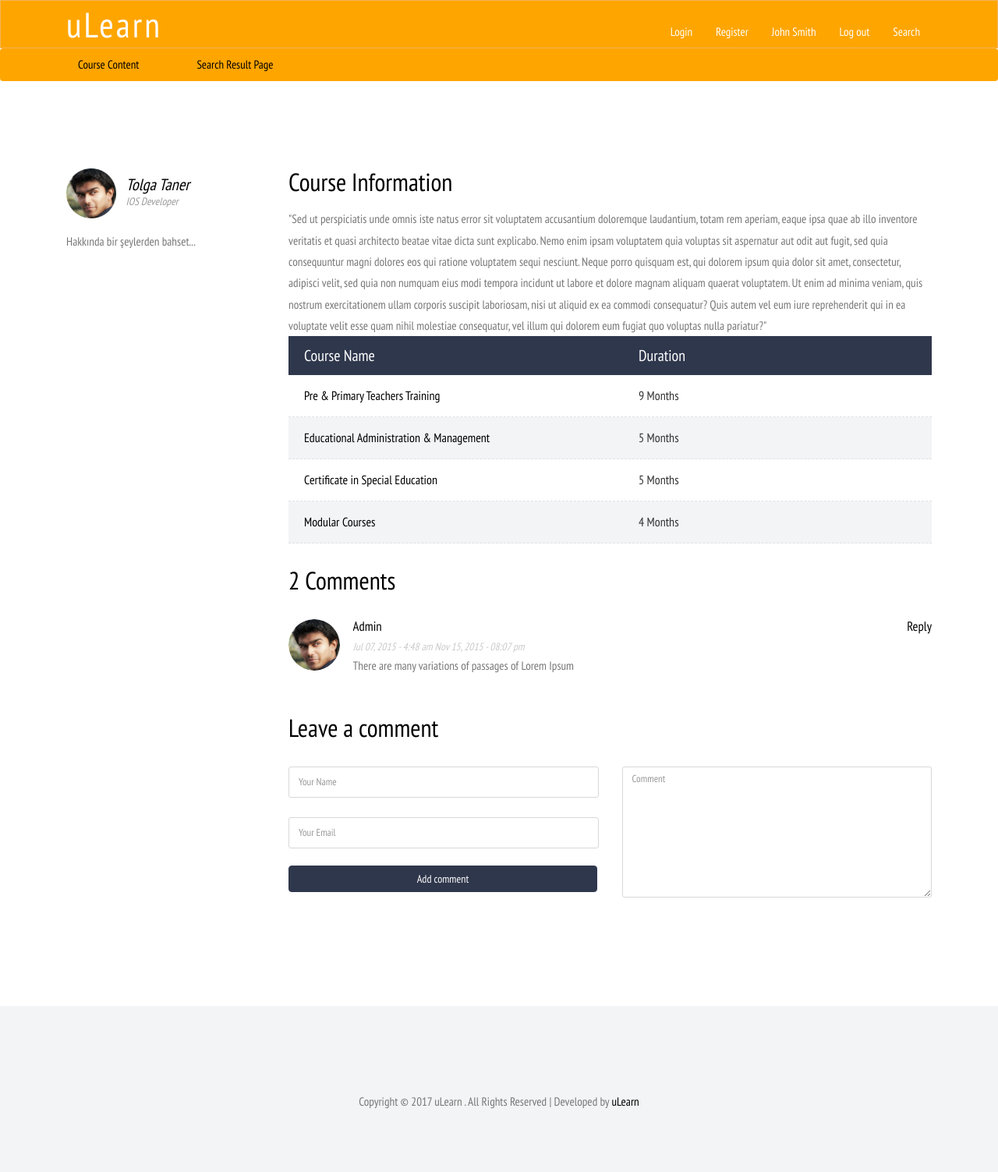
After one commit to TolgaTaner/uLearn, a Django app: page /coursepage in a window 1280 px wide. The commit adds this page. Shown: the whole page at 78% size. Run offline with Django 3.2, Linux system fonts and the light colour scheme; some libraries are stand-ins or nearby versions; some web fonts are replaced.

Commit message:
Teacher Register,log out button

```diff
--- a/uLearnApp/templates/base.html
+++ b/uLearnApp/templates/base.html
@@ -62,7 +62,12 @@ $(document).ready(function(){
               <li class="dropdown">
                   <a href="register.html"><i class="fa fa-plus"></i><span>Register</span></a>
               </li>
-
+              <li class="dropdown">
+                               <a href="profile.html" class="dropdown-toggle"><i class="fa fa-user"></i><span> John Smith</span></a>
+                            </li>
+                            <li class="dropdown">
+                                             <a href="profile.html" class="dropdown-toggle"><i class="fa fa-sign-out"></i> <span>Log out</span></a>
+                                          </li>
               <li class="dropdown">
 		            <a href="#" class="dropdown-toggle" data-toggle="dropdown"><i class="fa fa-search"></i><span>Search</span></a>
 		            <ul class="dropdown-menu search-form" style="display: none;">
@@ -72,6 +77,7 @@ $(document).ready(function(){
                        </form>
 			        </ul>
 		        </li>
+
 
 
 
--- /dev/null
+++ b/uLearnApp/templates/coursepage.html
@@ -0,0 +1,119 @@
+{% extends 'base.html' %}
+{% load staticfiles%}
+{% block content %}
+<div class="courses_box1">
+     <div class="container">
+        <div class="col-md-3">
+         <div class="personBox">
+              <div class="personBox_1">
+                 <div class="person_image">
+                      <img src="{%static 'images/t13.png' %}" class="img-responsive" alt="">
+                 </div>
+                 <div class="person_image_desc">
+                  <a href="courseInstructor.html"><h1>Tolga Taner</h1> </a>
+                   <p>IOS Developer</p>
+                </div>
+                <div class="clearfix"> </div>
+             </div>
+             <div class="person_description">
+                <p>
+                    Hakkında bir şeylerden bahset...
+             </div>
+          </div>
+
+
+
+    </div>
+    <div class="col-md-9 detail">
+
+      <h3>Course Information</h3>
+      <p>"Sed ut perspiciatis unde omnis iste natus error sit voluptatem accusantium doloremque laudantium, totam rem aperiam, eaque ipsa quae ab illo inventore veritatis et quasi architecto beatae vitae dicta sunt explicabo. Nemo enim ipsam voluptatem quia voluptas sit aspernatur aut odit aut fugit, sed quia consequuntur magni dolores eos qui ratione voluptatem sequi nesciunt. Neque porro quisquam est, qui dolorem ipsum quia dolor sit amet, consectetur, adipisci velit, sed quia non numquam eius modi tempora incidunt ut labore et dolore magnam aliquam quaerat voluptatem. Ut enim ad minima veniam, quis nostrum exercitationem ullam corporis suscipit laboriosam, nisi ut aliquid ex ea commodi consequatur? Quis autem vel eum iure reprehenderit qui in ea voluptate velit esse quam nihil molestiae consequatur, vel illum qui dolorem eum fugiat quo voluptas nulla pariatur?"</p>
+      <div class="course_list">
+                      <div class="table-header clearfix">
+                      	<div class="name_col">Course Name</div>
+                          <div class="duration_col">Duration</div>
+
+          			</div>
+                      <ul class="table-list">
+                          <li class="clearfix">
+
+
+              				<div class="name_col"><a href="course_detail.html">Pre &amp; Primary Teachers Training</a></div>
+
+              				<div class="duration_col">9 Months</div>
+
+
+          				</li>
+
+          				<li class="clearfix">
+
+
+              				<div class="name_col"><a href="course_detail.html">Educational Administration &amp; Management </a></div>
+
+              				<div class="duration_col">5 Months</div>
+
+
+          				</li>
+
+          				<li class="clearfix">
+
+
+              				<div class="name_col"><a href="course_detail.html">Certificate in Special Education</a></div>
+
+              				<div class="duration_col">5 Months</div>
+
+
+          				</li>
+
+          				<li class="clearfix">
+
+              				<div class="name_col"><a href="course_detail.html">Modular Courses</a></div>
+
+              				<div class="duration_col">4 Months</div>
+
+
+          				</li>
+
+
+
+          			</ul>
+                     </div>
+
+       <div class="comment_section" style="padding-top:30px">
+        <h4> 2 Comments  </h4>
+        <ul class="comment-list">
+                   <li>
+             <div class="author-box">
+               <div class="author-box_left"><img src="{%static 'images/t13.png'%}" class="img-responsive" alt=""></div>
+               <div class="author-box_right">
+                <h5><a href="#">Admin</a><span class="pull-right"><a class="comment-reply-link" href="#">Reply</a></span></h5>
+                  <span class="m_1">Jul 07, 2015 - 4:48 am Nov 15, 2015 - 08:07 pm</span>
+                  <p>There are many variations of passages of Lorem Ipsum</p>
+
+              </div>
+              <div class="clearfix"> </div>
+             </div>
+          </li>
+
+
+              </ul>
+       </div>
+       <form class="comment-form">
+        <h4>Leave a comment</h4>
+          <div class="col-md-6 comment-form-left">
+          <input type="text" placeholder="Your Name" value="" id="author" name="author" class="form-control">
+                  <input type="text" class="form-control" placeholder="Your Email" value="" id="email" name="email">
+                </div>
+          <div class="col-md-6 comment-form-right">
+          <textarea name="comment" aria-required="true" id="comment" class="form-control" placeholder="Comment"></textarea>
+          </div>
+          <div class="clearfix"> </div>
+          <div class="form-submit">
+            <input name="submit" type="submit" id="submit" class="submit_1 btn btn-primary btn-block" value="Add comment">
+          </div>
+           </form>
+      </div>
+      <div class="clearfix"> </div>
+     </div>
+  </div>
+{% endblock content %}
--- a/uLearnApp/templates/register.html
+++ b/uLearnApp/templates/register.html
@@ -49,6 +49,7 @@
                 <div class="form-group">
                     <input type="submit" class="btn btn-primary btn-lg1 btn-block" name="submit" value="Register">
                 </div>
+                <p>Are you teacher? <a href="TeacherR.html">Register as a Teacher</a></p>
                 <p>Already have an account? <a href="login.html">Sign In</a></p>
             </form>
 	   </div>
--- a/uLearnApp/urls.py
+++ b/uLearnApp/urls.py
@@ -2,7 +2,7 @@ from django.conf.urls import url, include
 from django.conf import settings
 from django.conf.urls.static import static
 
-from .views import index,lecture,login,register,searchresult,course_content,courseInstructor,videoupload
+from .views import index,lecture,login,register,searchresult,course_content,courseInstructor,videoupload,coursepage,TeacherR
 
 urlpatterns = [
     url(r'^$', index.index, name='index'),
@@ -12,7 +12,9 @@ urlpatterns = [
     url(r'searchresult', searchresult.searchresult, name='searchresult'),
     url(r'course_content', course_content.course_content, name='course_content'),
     url(r'courseInstructor', courseInstructor.courseInstructor, name='courseInstructor'),
-    url(r'videoupload',videoupload.videoupload, name = 'videoupload')
+    url(r'videoupload',videoupload.videoupload, name = 'videoupload'),
+    url(r'coursepage', coursepage.coursepage, name='coursepage'),
+    url(r'TeacherR', TeacherR.TeacherR, name='TeacherR')
 ]
 
 if settings.DEBUG:
--- /dev/null
+++ b/uLearnApp/views/TeacherR.py
@@ -0,0 +1,5 @@
+from django.shortcuts import render
+from django.http import HttpResponse
+
+def TeacherR(request):
+    return render(request,'TeacherR.html')
--- /dev/null
+++ b/uLearnApp/views/coursepage.py
@@ -0,0 +1,5 @@
+from django.shortcuts import render
+from django.http import HttpResponse
+
+def coursepage(request):
+    return render(request,'coursepage.html')
```
Also changed, not shown: uLearnApp/templates/TeacherR.html (added, +56 -0 lines).
